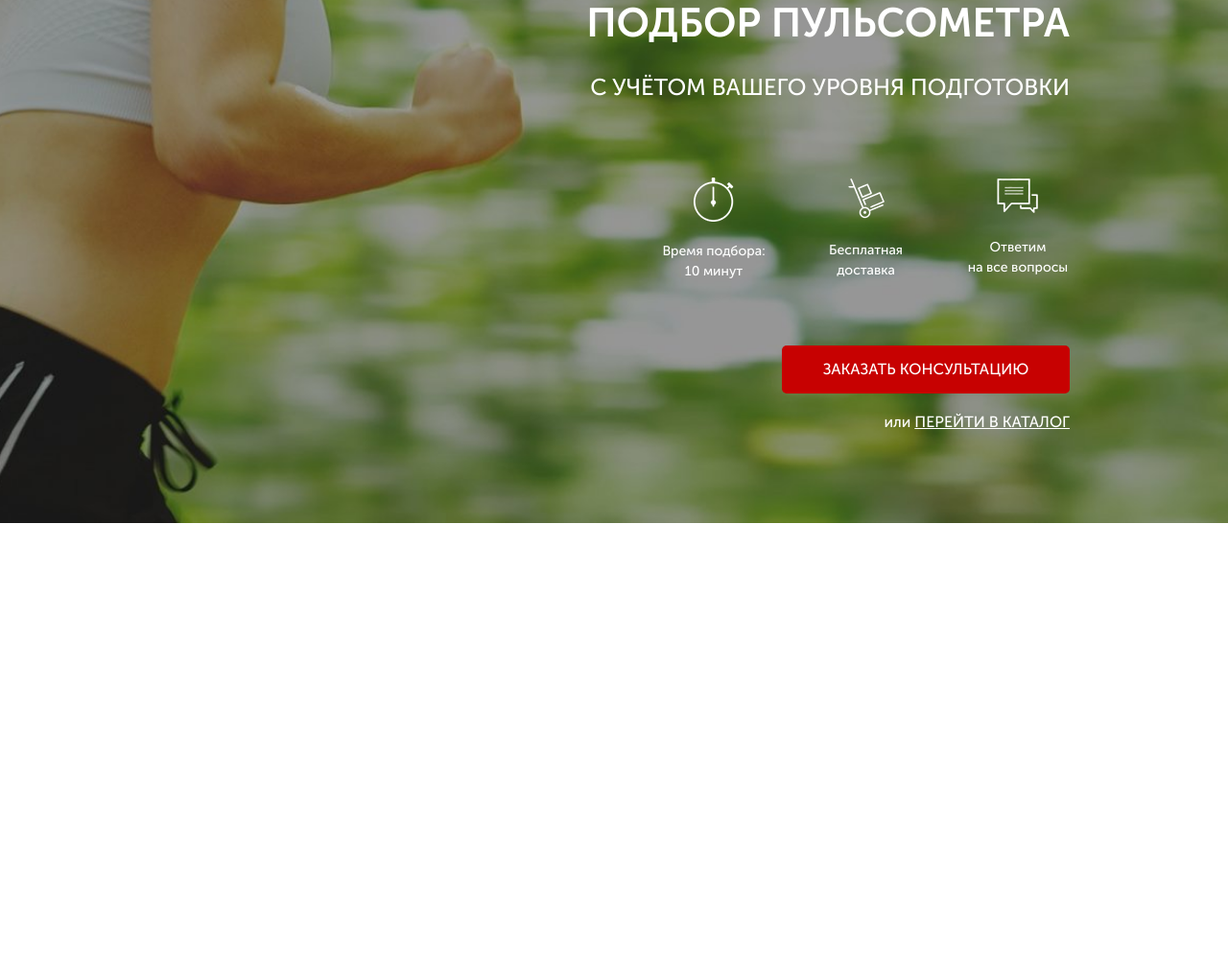
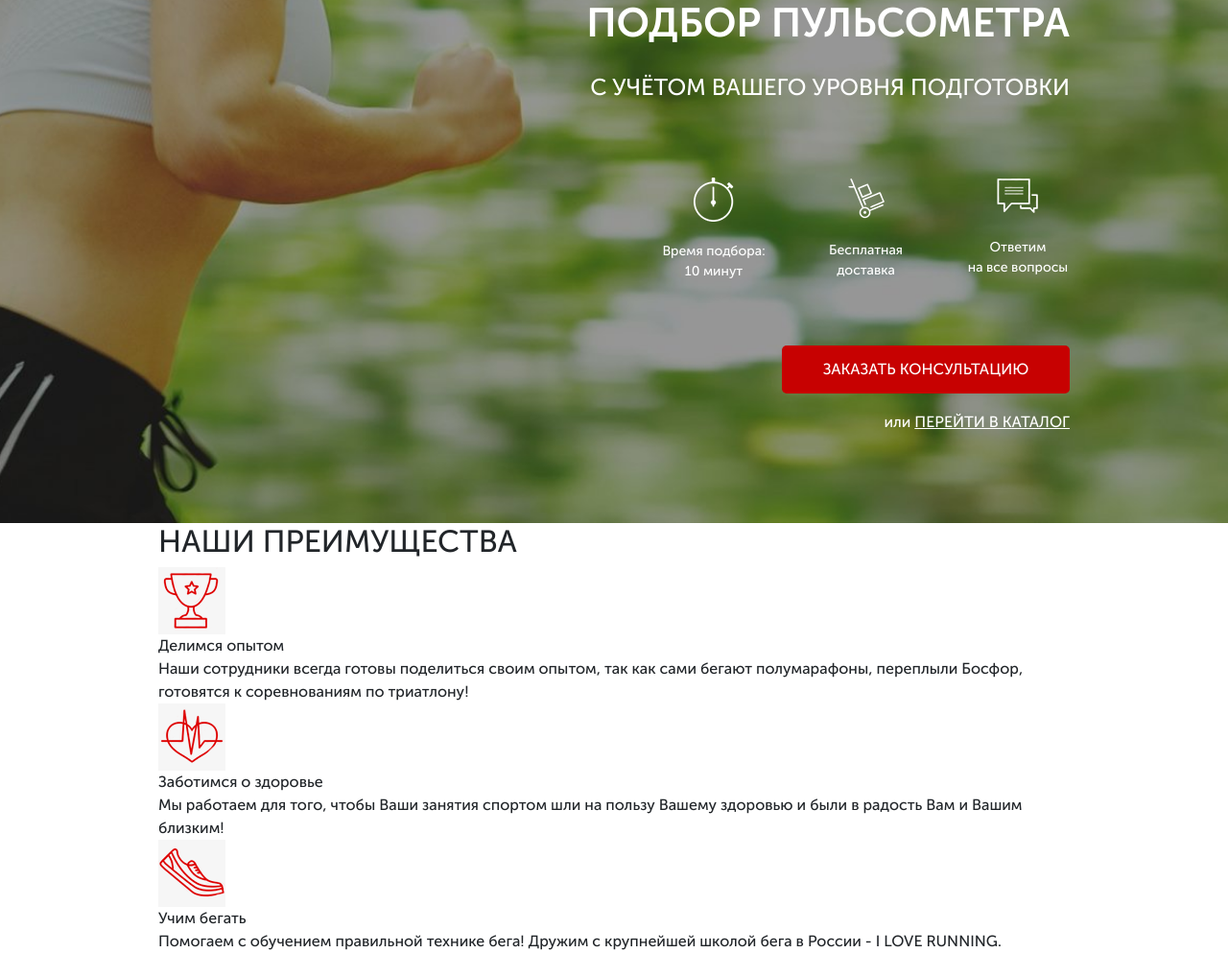
Before and after one commit to Luca-Brasi1993/Runsmart_project, a website: page src/index.htm in a window 1280 px wide. Shown: the part 165-1158 px from the top of the page at 96% size. Before the commit the page ends 800 px from the top, so only its background shows below. Drawn offline with Linux system fonts and the light colour scheme.

Commit message:
add html div advanges

```diff
--- a/src/index.html
+++ b/src/index.htm
@@ -55,5 +55,45 @@
             </div>
         </div>
    </div>
+   <div class="advantages">
+    <div class="container">
+        <h2 class="title">НАШИ ПРЕИМУЩЕСТВА</h2>
+        <div class="advantages__wrapper">
+            <div class="advantages__item">
+                <img src="icons/advantages/cup.png" alt="cup" class="advantages__icon">
+                <div class="advantages__subtitle">
+                    Делимся опытом
+                </div>
+                <div class="advantages__descr">
+                    Наши сотрудники всегда готовы поделиться своим опытом,
+                    так как сами бегают полумарафоны, переплыли Босфор, готовятся к соревнованиям по триатлону!
+                </div>
+            </div>
+            <div class="advantages__item">
+                <img src="icons/advantages/heart.png" alt="hear" class="advantages__icon">
+                <div class="advantages__subtitle">
+                    Заботимся о здоровье
+                </div>
+                <div class="advantages__descr">
+                    Мы работаем для того,
+                    чтобы Ваши занятия спортом шли на пользу Вашему здоровью и были в радость Вам и Вашим близким!
+                </div>
+            </div>
+            <div class="advantages__item">
+                <img src="icons/advantages/shoe.png" alt="shoe" class="advantages__icon">
+                <div class="advantages__subtitle">
+                    Учим бегать
+                </div>
+                <div class="advantages__descr">
+                    Помогаем с обучением
+                    правильной технике бега!
+                    Дружим с крупнейшей школой бега в России - I LOVE RUNNING.
+                </div>
+            </div>
+
+
+        </div>
+    </div>
+   </div>
 </body>
 </html>
--- a/src/sass/blocks/_promo.scss
+++ b/src/sass/blocks/_promo.scss
@@ -22,6 +22,11 @@
         font-weight: 500;
         text-transform: uppercase;
         color: #ffffff;
+        &_black {
+            font-size: 30px;
+            font-weight: 700;
+            color: #0d0d0d;
+        }
     }
     &__icons {
         margin-top: 65px;
```
Also changed, not shown: src/css/style.min.css, src/icons/advantages/cup.png (added), src/icons/advantages/heart.png (added), src/icons/advantages/shoe.png (added).
